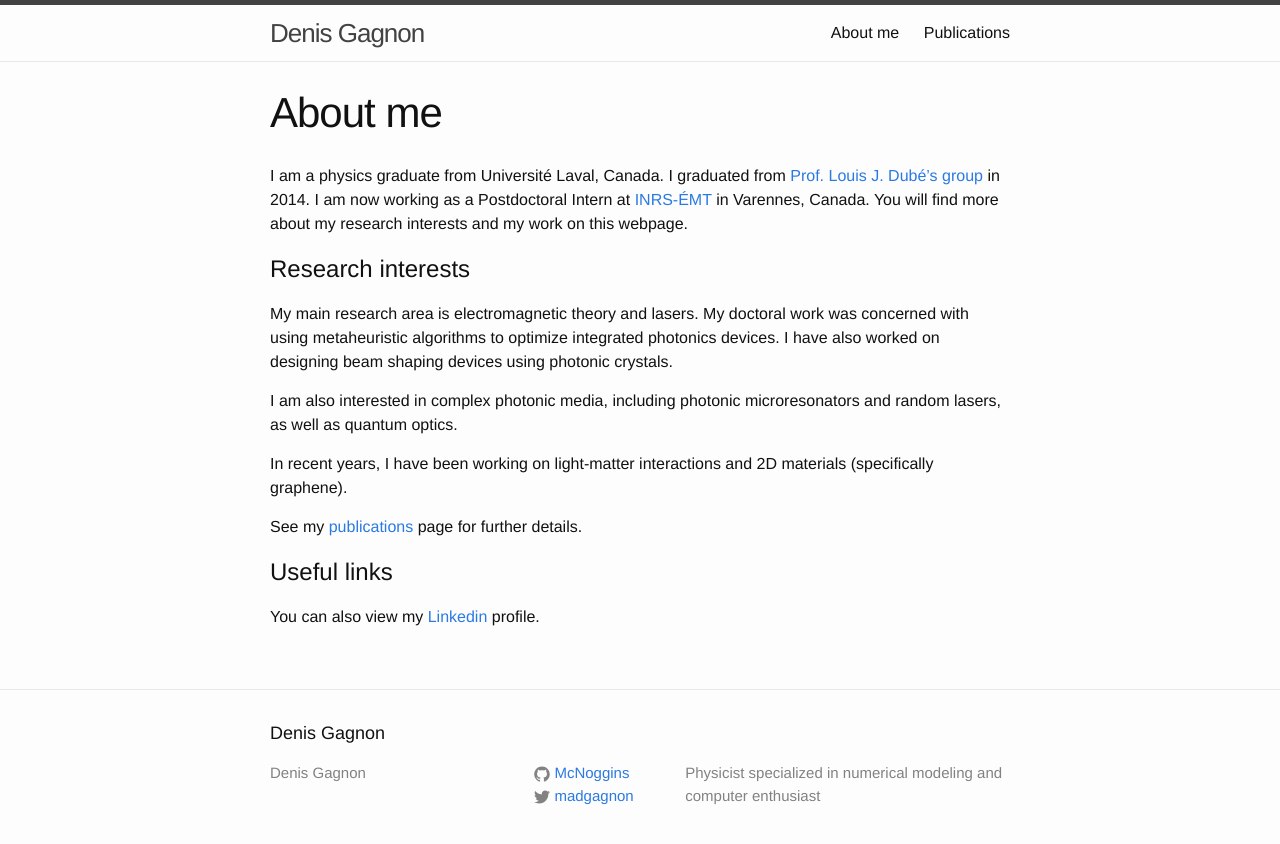
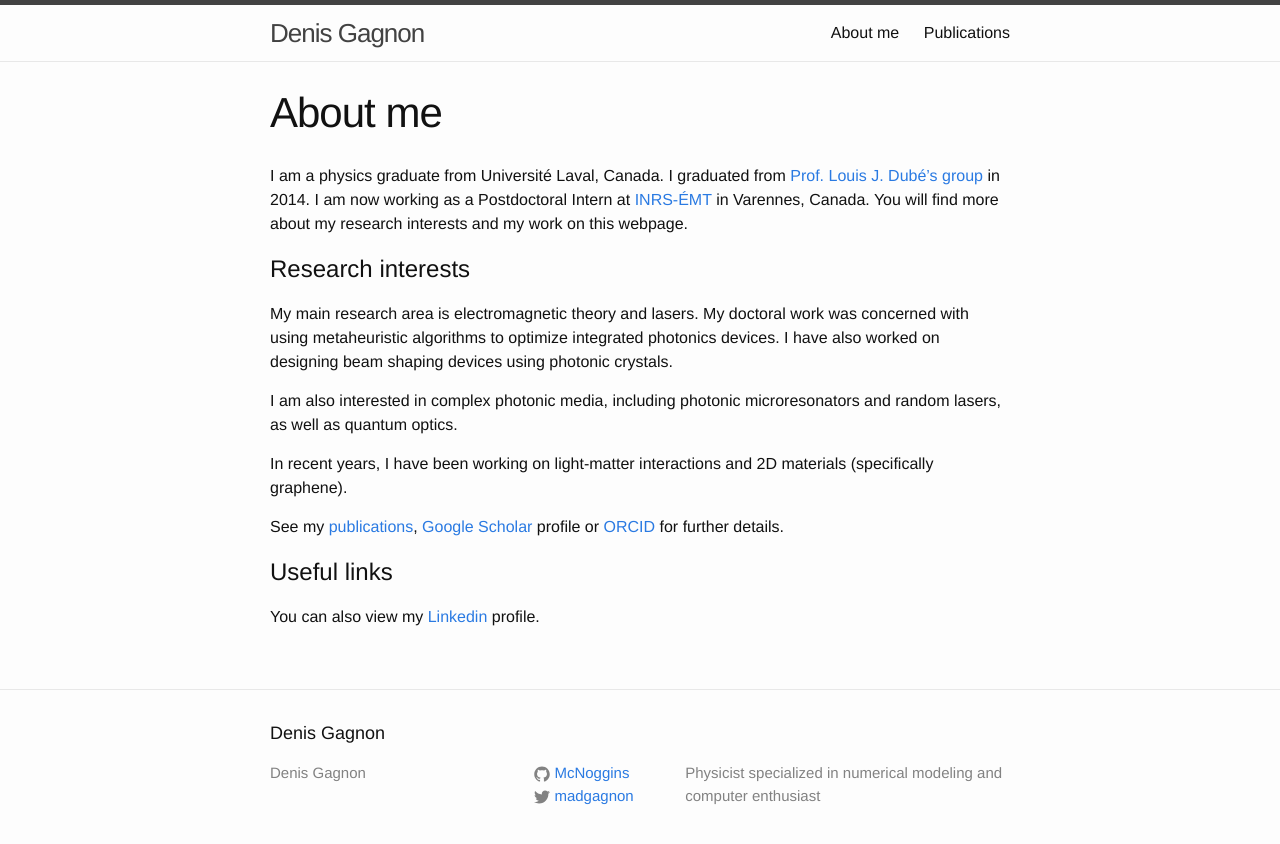
Before and after one commit to McNoggins/mcnoggins.github.io, a Jekyll site: the page built from about.md, in a window 1280 px wide. Shown: the top 844 px of the page. Built offline with Jekyll 4.4.1, drawn with Linux system fonts in a browser that asks for light colours.

Commit message:
Update about.md

```diff
--- a/about.md
+++ b/about.md
@@ -15,7 +15,7 @@ I am also interested in complex photonic media, including photonic microresonato
 
 In recent years, I have been working on light-matter interactions and 2D materials (specifically graphene).
 
-See my [publications](/publications) page for further details.
+See my [publications](/publications), [Google Scholar][scholar] profile or [ORCID][orcid] for further details.
 
 Useful links
 ====================
@@ -24,3 +24,5 @@ You can also view my [Linkedin](http://ca.linkedin.com/in/degagnon/){:target="_b
 
 [dynamica]:      http://www.dynamica.phy.ulaval.ca
 [EMT]:      http://www.emt.inrs.ca
+[scholar]:  https://scholar.google.ca/citations?user=tJ8gkbEAAAAJ&hl=en
+[orcid]:    http://orcid.org/0000-0002-8293-2674
```
